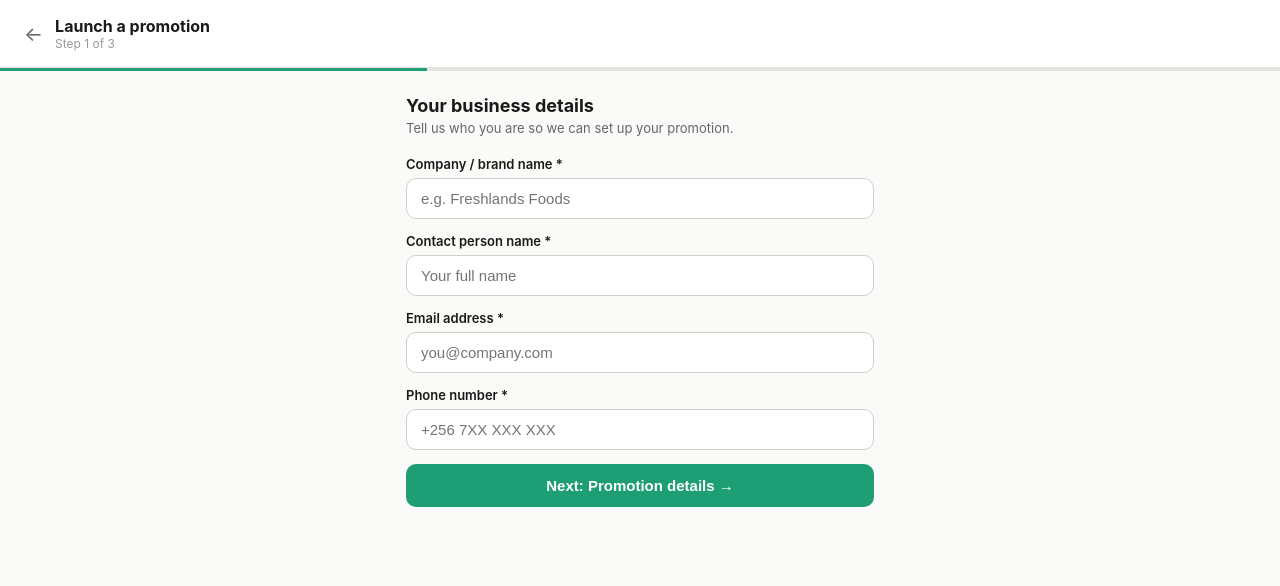
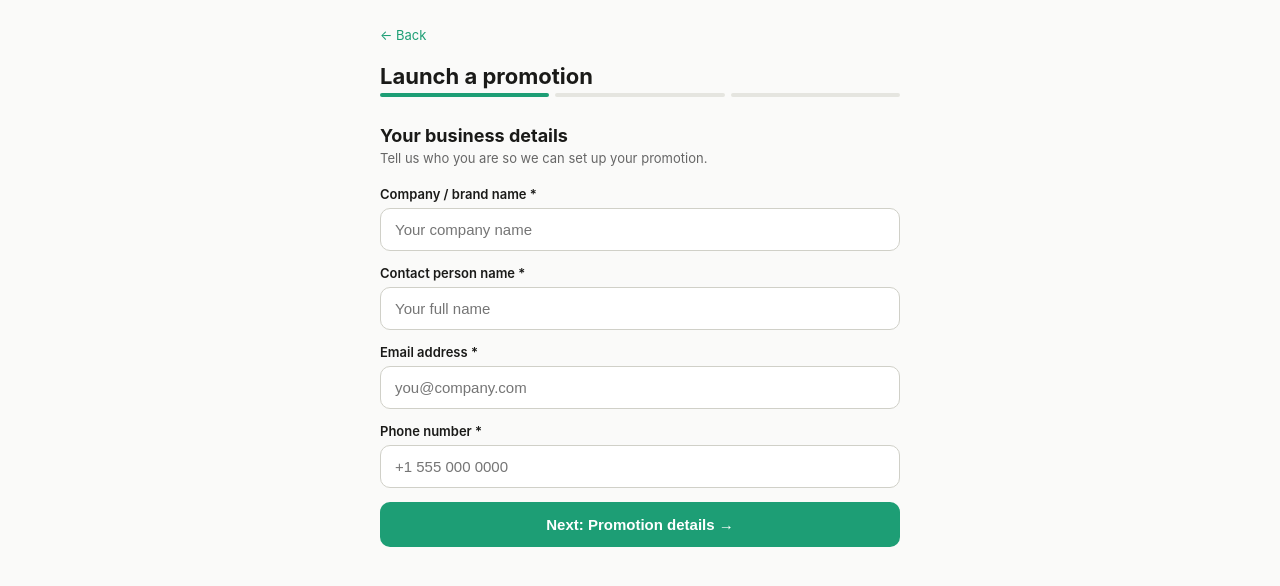
Before and after one commit to johnejalu-cell/receiptraffle, a Next.js app: page /launch in a window 1280 px wide. Shown: the top 586 px of the page. Built offline with nearby package versions, Linux system fonts and the light colour scheme.

Commit message:
Update page.tsx

```diff
--- a/app/launch/page.tsx
+++ b/app/launch/page.tsx
@@ -1,5 +1,5 @@
 'use client'
-import { useState } from 'react'
+import { useState, useEffect } from 'react'
 import Link from 'next/link'
 
 export default function LaunchPage() {
@@ -8,32 +8,27 @@ export default function LaunchPage() {
   const [done, setDone] = useState(false)
   const [ref, setRef] = useState('')
   const [error, setError] = useState('')
+  const [fee, setFee] = useState<{ amount: number, currency: string, description: string } | null>(null)
 
   const [form, setForm] = useState({
     companyName: '', contactName: '', email: '', phone: '',
     promoName: '', description: '', minSpend: '', maxEntries: '3',
     startDate: '', endDate: '', drawDate: '',
     prizes: [''],
-    productKeywords: [''], // promoted product names/keywords
+    productKeywords: [''],
   })
 
-  function set(field: string, value: string) {
-    setForm(f => ({ ...f, [field]: value }))
-  }
+  useEffect(() => {
+    fetch('/api/admin/fees').then(r => r.json()).then(d => { if (d.fee) setFee(d.fee) }).catch(() => {})
+  }, [])
+
+  function set(field: string, value: string) { setForm(f => ({ ...f, [field]: value })) }
   function addPrize() { setForm(f => ({ ...f, prizes: [...f.prizes, ''] })) }
-  function setPrize(i: number, val: string) {
-    setForm(f => { const p = [...f.prizes]; p[i] = val; return { ...f, prizes: p } })
-  }
-  function removePrize(i: number) {
-    setForm(f => ({ ...f, prizes: f.prizes.filter((_, idx) => idx !== i) }))
-  }
+  function setPrize(i: number, val: string) { setForm(f => { const p = [...f.prizes]; p[i] = val; return { ...f, prizes: p } }) }
+  function removePrize(i: number) { setForm(f => ({ ...f, prizes: f.prizes.filter((_, idx) => idx !== i) })) }
   function addKeyword() { setForm(f => ({ ...f, productKeywords: [...f.productKeywords, ''] })) }
-  function setKeyword(i: number, val: string) {
-    setForm(f => { const k = [...f.productKeywords]; k[i] = val; return { ...f, productKeywords: k } })
-  }
-  function removeKeyword(i: number) {
-    setForm(f => ({ ...f, productKeywords: f.productKeywords.filter((_, idx) => idx !== i) }))
-  }
+  function setKeyword(i: number, val: string) { setForm(f => { const k = [...f.productKeywords]; k[i] = val; return { ...f, productKeywords: k } }) }
+  function removeKeyword(i: number) { setForm(f => ({ ...f, productKeywords: f.productKeywords.filter((_, idx) => idx !== i) })) }
 
   async function handleSubmit() {
     setSubmitting(true)
@@ -59,11 +54,7 @@ export default function LaunchPage() {
         })
       })
       const data = await res.json()
-      if (!res.ok || data.error) {
-        setError(data.error || 'Submission failed. Please try again.')
-        setSubmitting(false)
-        return
-      }
+      if (!res.ok || data.error) { setError(data.error || 'Submission failed. Please try again.'); setSubmitting(false); return }
       setRef(data.submission.ref)
       setDone(true)
     } catch (e) {
@@ -74,63 +65,50 @@ export default function LaunchPage() {
 
   if (done) return (
     <main style={{ minHeight: '100vh', background: '#fafaf9', display: 'flex', alignItems: 'center', justifyContent: 'center', padding: '1.5rem' }}>
-      <div style={{ maxWidth: 440, width: '100%', textAlign: 'center' }}>
+      <div style={{ width: '100%', maxWidth: 480, textAlign: 'center' }}>
         <div style={{ fontSize: 56, marginBottom: 16 }}>🎉</div>
-        <h2 style={{ fontSize: 24, fontWeight: 700, marginBottom: 8 }}>Promotion submitted!</h2>
-        <p style={{ color: '#666', fontSize: 14, marginBottom: 20 }}>
-          Our team will review and activate your promotion within 24 hours. You will receive confirmation at <strong>{form.email}</strong>.
-        </p>
-        <div style={{ background: '#fff', border: '2px solid #1D9E75', borderRadius: 14, padding: '1.25rem', marginBottom: 20 }}>
-          <div style={{ fontSize: 12, color: '#999', marginBottom: 4 }}>Your reference number</div>
-          <div style={{ fontSize: 24, fontWeight: 700, color: '#1D9E75', letterSpacing: 1 }}>{ref}</div>
-          <div style={{ fontSize: 13, color: '#666', marginTop: 8 }}>{form.promoName}</div>
-          <div style={{ fontSize: 13, color: '#666' }}>{form.companyName}</div>
+        <h1 style={{ fontSize: 24, fontWeight: 700, marginBottom: 8 }}>Submission received!</h1>
+        <p style={{ fontSize: 14, color: '#666', marginBottom: 20 }}>Your promotion has been submitted for review. Our team will be in touch shortly.</p>
+        <div style={{ background: '#E8F8F2', borderRadius: 12, padding: '1rem', marginBottom: 24 }}>
+          <div style={{ fontSize: 12, color: '#0F6E56', marginBottom: 4 }}>Your reference number</div>
+          <div style={{ fontSize: 20, fontWeight: 700, color: '#085041', letterSpacing: 2 }}>{ref}</div>
         </div>
+        {fee && (
           <div style={{ background: '#FFF8E6', border: '1px solid #FAC775', borderRadius: 10, padding: '12px 16px', fontSize: 13, color: '#633806', marginBottom: 20 }}>
-          Our team will contact you at <strong>{form.phone}</strong> to process the UGX 250,000 promotion fee.
+            Our team will contact you to collect the promotion fee of <strong>{fee.currency} {fee.amount.toLocaleString()}</strong> before your promotion goes live.
+            {fee.description && <div style={{ marginTop: 6, fontSize: 12 }}>{fee.description}</div>}
           </div>
-        <Link href="/" style={{ color: '#1D9E75', fontSize: 14, textDecoration: 'none', fontWeight: 600 }}>← Back to home</Link>
+        )}
+        <Link href="/" style={{ display: 'inline-block', padding: '12px 28px', background: '#1D9E75', color: '#fff', borderRadius: 10, fontWeight: 700, textDecoration: 'none' }}>Back to home</Link>
       </div>
     </main>
   )
 
+  const inputStyle = { width: '100%', padding: '12px 14px', border: '1px solid #d0d0c8', borderRadius: 10, fontSize: 15, background: '#fff' }
+  const labelStyle = { fontSize: 13, fontWeight: 600 as const, display: 'block' as const, marginBottom: 6 }
+
   return (
-    <main style={{ minHeight: '100vh', background: '#fafaf9' }}>
-      <div style={{ background: '#fff', borderBottom: '1px solid #e5e5e0', padding: '1rem 1.5rem', display: 'flex', alignItems: 'center', gap: 12 }}>
-        <Link href="/" style={{ color: '#666', textDecoration: 'none', fontSize: 20 }}>←</Link>
-        <div>
-          <div style={{ fontSize: 16, fontWeight: 700 }}>Launch a promotion</div>
-          <div style={{ fontSize: 12, color: '#999' }}>Step {step} of 3</div>
+    <main style={{ minHeight: '100vh', background: '#fafaf9', padding: '1.5rem 1rem' }}>
+      <div style={{ maxWidth: 520, margin: '0 auto' }}>
+        <Link href="/" style={{ fontSize: 13, color: '#1D9E75', textDecoration: 'none', display: 'inline-block', marginBottom: 20 }}>← Back</Link>
+        <h1 style={{ fontSize: 22, fontWeight: 700, marginBottom: 4 }}>Launch a promotion</h1>
+        <div style={{ display: 'flex', gap: 6, marginBottom: 28 }}>
+          {[1, 2, 3].map(s => (
+            <div key={s} style={{ flex: 1, height: 4, borderRadius: 4, background: step >= s ? '#1D9E75' : '#e5e5e0' }} />
+          ))}
         </div>
-      </div>
-      <div style={{ height: 3, background: '#e5e5e0' }}>
-        <div style={{ height: '100%', background: '#1D9E75', width: `${(step/3)*100}%`, transition: 'width 0.3s' }} />
-      </div>
-
-      <div style={{ padding: '1.5rem 1rem', maxWidth: 500, margin: '0 auto' }}>
-        {error && <div style={{ background: '#FCEBEB', color: '#791F1F', padding: '10px 14px', borderRadius: 8, fontSize: 13, marginBottom: 16 }}>{error}</div>}
 
         {step === 1 && (
           <div>
             <h2 style={{ fontSize: 18, fontWeight: 700, marginBottom: 4 }}>Your business details</h2>
             <p style={{ fontSize: 13, color: '#666', marginBottom: 20 }}>Tell us who you are so we can set up your promotion.</p>
             <div style={{ display: 'flex', flexDirection: 'column', gap: 14 }}>
-              {[
-                { label: 'Company / brand name *', field: 'companyName', type: 'text', placeholder: 'e.g. Freshlands Foods' },
-                { label: 'Contact person name *', field: 'contactName', type: 'text', placeholder: 'Your full name' },
-                { label: 'Email address *', field: 'email', type: 'email', placeholder: 'you@company.com' },
-                { label: 'Phone number *', field: 'phone', type: 'tel', placeholder: '+256 7XX XXX XXX' },
-              ].map(f => (
-                <div key={f.field}>
-                  <label style={{ fontSize: 13, fontWeight: 600, display: 'block', marginBottom: 6 }}>{f.label}</label>
-                  <input type={f.type} value={(form as any)[f.field]} onChange={e => set(f.field, e.target.value)} placeholder={f.placeholder}
-                    style={{ width: '100%', padding: '11px 14px', border: '1px solid #d0d0c8', borderRadius: 10, fontSize: 15, background: '#fff' }} />
-                </div>
-              ))}
-              <button onClick={() => {
-                if (!form.companyName || !form.contactName || !form.email || !form.phone) { alert('Please fill in all fields'); return }
-                setStep(2)
-              }} style={{ width: '100%', padding: '13px', background: '#1D9E75', color: '#fff', border: 'none', borderRadius: 10, fontSize: 15, fontWeight: 700, cursor: 'pointer' }}>
+              <div><label style={labelStyle}>Company / brand name *</label><input style={inputStyle} value={form.companyName} onChange={e => set('companyName', e.target.value)} placeholder="Your company name" /></div>
+              <div><label style={labelStyle}>Contact person name *</label><input style={inputStyle} value={form.contactName} onChange={e => set('contactName', e.target.value)} placeholder="Your full name" /></div>
+              <div><label style={labelStyle}>Email address *</label><input style={inputStyle} type="email" value={form.email} onChange={e => set('email', e.target.value)} placeholder="you@company.com" /></div>
+              <div><label style={labelStyle}>Phone number *</label><input style={inputStyle} type="tel" value={form.phone} onChange={e => set('phone', e.target.value)} placeholder="+1 555 000 0000" /></div>
+              <button onClick={() => { if (!form.companyName || !form.contactName || !form.email || !form.phone) { alert('Please fill in all fields'); return } setStep(2) }}
+                style={{ width: '100%', padding: '14px', background: '#1D9E75', color: '#fff', border: 'none', borderRadius: 10, fontSize: 15, fontWeight: 700, cursor: 'pointer' }}>
                 Next: Promotion details →
               </button>
             </div>
@@ -140,78 +118,32 @@ export default function LaunchPage() {
         {step === 2 && (
           <div>
             <h2 style={{ fontSize: 18, fontWeight: 700, marginBottom: 4 }}>Promotion details</h2>
-            <p style={{ fontSize: 13, color: '#666', marginBottom: 20 }}>Set the rules and dates for your promotion.</p>
+            <p style={{ fontSize: 13, color: '#666', marginBottom: 20 }}>Tell us about your promotion and what customers need to buy.</p>
             <div style={{ display: 'flex', flexDirection: 'column', gap: 14 }}>
+              <div><label style={labelStyle}>Promotion name *</label><input style={inputStyle} value={form.promoName} onChange={e => set('promoName', e.target.value)} placeholder="e.g. Summer Win Big" /></div>
+              <div><label style={labelStyle}>Description</label><input style={inputStyle} value={form.description} onChange={e => set('description', e.target.value)} placeholder="Brief description (optional)" /></div>
               <div>
-                <label style={{ fontSize: 13, fontWeight: 600, display: 'block', marginBottom: 6 }}>Promotion name *</label>
-                <input type="text" value={form.promoName} onChange={e => set('promoName', e.target.value)} placeholder="e.g. Win with Freshlands"
-                  style={{ width: '100%', padding: '11px 14px', border: '1px solid #d0d0c8', borderRadius: 10, fontSize: 15, background: '#fff' }} />
-              </div>
-              <div>
-                <label style={{ fontSize: 13, fontWeight: 600, display: 'block', marginBottom: 6 }}>Description (optional)</label>
-                <textarea value={form.description} onChange={e => set('description', e.target.value)} placeholder="Brief description of your promotion..."
-                  style={{ width: '100%', padding: '11px 14px', border: '1px solid #d0d0c8', borderRadius: 10, fontSize: 14, background: '#fff', resize: 'vertical', minHeight: 72 }} />
-              </div>
-              <div style={{ display: 'grid', gridTemplateColumns: '1fr 1fr', gap: 12 }}>
-                <div>
-                  <label style={{ fontSize: 13, fontWeight: 600, display: 'block', marginBottom: 6 }}>Min spend (UGX) *</label>
-                  <input type="number" value={form.minSpend} onChange={e => set('minSpend', e.target.value)} placeholder="30000"
-                    style={{ width: '100%', padding: '11px 14px', border: '1px solid #d0d0c8', borderRadius: 10, fontSize: 15, background: '#fff' }} />
-                </div>
-                <div>
-                  <label style={{ fontSize: 13, fontWeight: 600, display: 'block', marginBottom: 6 }}>Max entries/person</label>
-                  <select value={form.maxEntries} onChange={e => set('maxEntries', e.target.value)}
-                    style={{ width: '100%', padding: '11px 14px', border: '1px solid #d0d0c8', borderRadius: 10, fontSize: 15, background: '#fff' }}>
-                    {[1,2,3,5,10].map(n => <option key={n} value={n}>{n}</option>)}
-                  </select>
-                </div>
-              </div>
-              <div style={{ display: 'grid', gridTemplateColumns: '1fr 1fr', gap: 12 }}>
-                <div>
-                  <label style={{ fontSize: 13, fontWeight: 600, display: 'block', marginBottom: 6 }}>Start date *</label>
-                  <input type="date" value={form.startDate} onChange={e => set('startDate', e.target.value)}
-                    style={{ width: '100%', padding: '11px 14px', border: '1px solid #d0d0c8', borderRadius: 10, fontSize: 14, background: '#fff' }} />
-                </div>
-                <div>
-                  <label style={{ fontSize: 13, fontWeight: 600, display: 'block', marginBottom: 6 }}>End date *</label>
-                  <input type="date" value={form.endDate} onChange={e => set('endDate', e.target.value)}
-                    style={{ width: '100%', padding: '11px 14px', border: '1px solid #d0d0c8', borderRadius: 10, fontSize: 14, background: '#fff' }} />
-                </div>
-              </div>
-              <div>
-                <label style={{ fontSize: 13, fontWeight: 600, display: 'block', marginBottom: 6 }}>Draw date *</label>
-                <input type="date" value={form.drawDate} onChange={e => set('drawDate', e.target.value)}
-                  style={{ width: '100%', padding: '11px 14px', border: '1px solid #d0d0c8', borderRadius: 10, fontSize: 14, background: '#fff' }} />
-              </div>
-
-              {/* Product keywords — the key new field */}
-              <div>
-                <label style={{ fontSize: 13, fontWeight: 600, display: 'block', marginBottom: 4 }}>
-                  Promoted product names *
-                </label>
-                <p style={{ fontSize: 12, color: '#666', marginBottom: 10, lineHeight: 1.5 }}>
-                  List the exact product names or keywords that appear on receipts. The AI will look for these items on each receipt and only count their spend towards the minimum.
-                </p>
-                <div style={{ background: '#E8F8F2', border: '1px solid #9FE1CB', borderRadius: 10, padding: '10px 14px', fontSize: 12, color: '#085041', marginBottom: 10 }}>
-                  Example: "Freshlands Pickle", "Freshlands Hot Sauce", "Freshlands" — add each product or brand name separately.
-                </div>
-                <div style={{ display: 'flex', flexDirection: 'column', gap: 8 }}>
+                <label style={labelStyle}>Promoted products / brands *</label>
+                <p style={{ fontSize: 12, color: '#888', marginBottom: 8 }}>Customers must buy these products to qualify. Add one per line.</p>
+                <div style={{ display: 'flex', flexDirection: 'column', gap: 8, marginBottom: 8 }}>
                   {form.productKeywords.map((kw, i) => (
                     <div key={i} style={{ display: 'flex', gap: 8, alignItems: 'center' }}>
-                      <input type="text" value={kw} onChange={e => setKeyword(i, e.target.value)}
-                        placeholder={`Product name ${i + 1} e.g. Freshlands Pickle`}
-                        style={{ flex: 1, padding: '10px 14px', border: '1px solid #d0d0c8', borderRadius: 10, fontSize: 14, background: '#fff' }} />
+                      <input value={kw} onChange={e => setKeyword(i, e.target.value)} placeholder={`Brand or product name ${i + 1}`}
+                        style={{ flex: 1, padding: '11px 14px', border: '1px solid #d0d0c8', borderRadius: 10, fontSize: 14, background: '#fff' }} />
                       {form.productKeywords.length > 1 && (
                         <button onClick={() => removeKeyword(i)} style={{ width: 32, height: 32, background: '#FCEBEB', border: 'none', borderRadius: 8, cursor: 'pointer', fontSize: 16, color: '#A32D2D', flexShrink: 0 }}>×</button>
                       )}
                     </div>
                   ))}
                 </div>
-                <button onClick={addKeyword} style={{ width: '100%', padding: '8px', background: '#fff', border: '1.5px dashed #d0d0c8', borderRadius: 10, fontSize: 13, color: '#666', cursor: 'pointer', marginTop: 8 }}>
-                  + Add another product
-                </button>
+                <button onClick={addKeyword} style={{ width: '100%', padding: '10px', background: '#fff', border: '1.5px dashed #d0d0c8', borderRadius: 10, fontSize: 14, color: '#666', cursor: 'pointer' }}>+ Add another product</button>
               </div>
-
+              <div><label style={labelStyle}>Minimum spend on promoted products *</label><input style={inputStyle} type="number" value={form.minSpend} onChange={e => set('minSpend', e.target.value)} placeholder="e.g. 50" /></div>
+              <div style={{ display: 'flex', gap: 10 }}>
+                <div style={{ flex: 1 }}><label style={labelStyle}>Start date *</label><input style={inputStyle} type="date" value={form.startDate} onChange={e => set('startDate', e.target.value)} /></div>
+                <div style={{ flex: 1 }}><label style={labelStyle}>End date *</label><input style={inputStyle} type="date" value={form.endDate} onChange={e => set('endDate', e.target.value)} /></div>
+              </div>
+              <div><label style={labelStyle}>Draw date *</label><input style={inputStyle} type="date" value={form.drawDate} onChange={e => set('drawDate', e.target.value)} /></div>
               <div style={{ display: 'flex', gap: 10 }}>
                 <button onClick={() => setStep(1)} style={{ flex: 1, padding: '13px', background: '#fff', color: '#1a1a18', border: '1px solid #d0d0c8', borderRadius: 10, fontSize: 15, fontWeight: 600, cursor: 'pointer' }}>← Back</button>
                 <button onClick={() => {
@@ -233,8 +165,8 @@ export default function LaunchPage() {
             <div style={{ display: 'flex', flexDirection: 'column', gap: 10, marginBottom: 14 }}>
               {form.prizes.map((prize, i) => (
                 <div key={i} style={{ display: 'flex', gap: 8, alignItems: 'center' }}>
-                  <div style={{ width: 28, height: 28, background: '#E8F8F2', borderRadius: 8, display: 'flex', alignItems: 'center', justifyContent: 'center', fontSize: 12, fontWeight: 700, color: '#085041', flexShrink: 0 }}>{i+1}</div>
-                  <input type="text" value={prize} onChange={e => setPrize(i, e.target.value)} placeholder={`Prize ${i+1} e.g. UGX 1,000,000`}
+                  <div style={{ width: 28, height: 28, background: '#E8F8F2', borderRadius: 8, display: 'flex', alignItems: 'center', justifyContent: 'center', fontSize: 12, fontWeight: 700, color: '#085041', flexShrink: 0 }}>{i + 1}</div>
+                  <input type="text" value={prize} onChange={e => setPrize(i, e.target.value)} placeholder={`Prize ${i + 1} e.g. $1,000 cash`}
                     style={{ flex: 1, padding: '11px 14px', border: '1px solid #d0d0c8', borderRadius: 10, fontSize: 14, background: '#fff' }} />
                   {form.prizes.length > 1 && (
                     <button onClick={() => removePrize(i)} style={{ width: 32, height: 32, background: '#FCEBEB', border: 'none', borderRadius: 8, cursor: 'pointer', fontSize: 16, color: '#A32D2D', flexShrink: 0 }}>×</button>
@@ -252,7 +184,7 @@ export default function LaunchPage() {
               {[
                 ['Company', form.companyName],
                 ['Promotion', form.promoName],
-                ['Min spend on promoted products', `UGX ${parseInt(form.minSpend||'0').toLocaleString()}`],
+                ['Min spend on promoted products', form.minSpend ? `${form.minSpend}` : '—'],
                 ['Promoted products', form.productKeywords.filter(Boolean).join(', ')],
                 ['Draw date', form.drawDate],
                 ['Prizes', `${form.prizes.filter(Boolean).length} prize(s)`],
@@ -262,15 +194,23 @@ export default function LaunchPage() {
                   <span style={{ fontWeight: 600, textAlign: 'right' }}>{value}</span>
                 </div>
               ))}
+              {fee && (
                 <div style={{ borderTop: '1px solid #e5e5e0', paddingTop: 8, marginTop: 4, display: 'flex', justifyContent: 'space-between', fontSize: 14 }}>
                   <span style={{ fontWeight: 700 }}>Promotion fee</span>
-                <span style={{ fontWeight: 700, color: '#1D9E75' }}>UGX 250,000</span>
+                  <span style={{ fontWeight: 700, color: '#1D9E75' }}>{fee.currency} {fee.amount.toLocaleString()}</span>
                 </div>
+              )}
             </div>
 
+            {fee && (
               <div style={{ background: '#FFF8E6', border: '1px solid #FAC775', borderRadius: 10, padding: '10px 14px', fontSize: 12, color: '#633806', marginBottom: 16 }}>
-              Payment of UGX 250,000 will be collected by our team before your promotion goes live.
+                Payment of <strong>{fee.currency} {fee.amount.toLocaleString()}</strong> will be collected by our team before your promotion goes live.
+                {fee.description && <span> {fee.description}</span>}
               </div>
+            )}
+
+            {error && <div style={{ background: '#FCEBEB', color: '#791F1F', padding: '10px 14px', borderRadius: 8, fontSize: 13, marginBottom: 14 }}>{error}</div>}
+
             <div style={{ display: 'flex', gap: 10 }}>
               <button onClick={() => setStep(2)} style={{ flex: 1, padding: '13px', background: '#fff', color: '#1a1a18', border: '1px solid #d0d0c8', borderRadius: 10, fontSize: 15, fontWeight: 600, cursor: 'pointer' }}>← Back</button>
               <button onClick={handleSubmit} disabled={submitting || form.prizes.filter(Boolean).length === 0}
```
Lines whose indentation alone changed are shown as unchanged.
